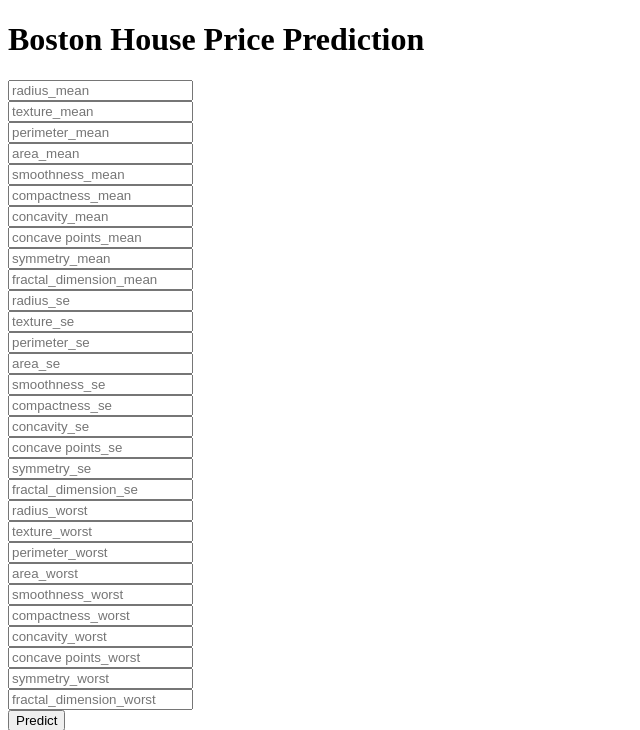
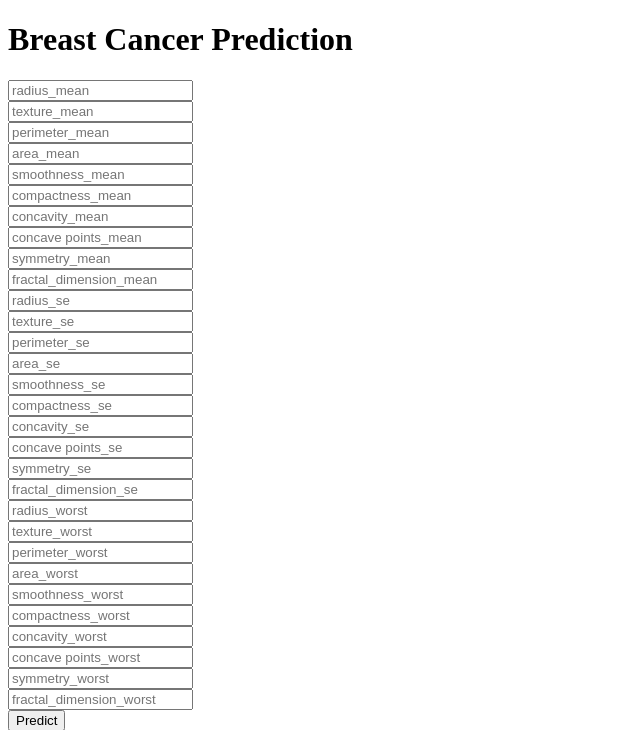
Before and after one commit to Salman0097/Breast_Cancer_Data_Analysis, a Flask app: page / in a window 1280 px wide. Shown: the top 730 px of the page, without its empty margins (0-640 px from the left). Run offline with Flask 2, Linux system fonts and the light colour scheme; parts of the project's set-up code (start-up, migrations or seed data) failed here and were passed over.

Commit message:
app update 2

```diff
--- a/requirements.txt
+++ b/requirements.txt
@@ -1,7 +1,7 @@
 pandas
 numpy
+flask
 matplotlib
 sklearn
 seaborn
-flask
 gunicorn
--- a/templates/home.html
+++ b/templates/home.html
@@ -14,7 +14,7 @@
 
 <body>
  <div class="login">
-	<h1>Boston House Price Prediction</h1>
+	<h1>Breast Cancer Prediction</h1>
 
      <!-- Main Input For Receiving Query to our ML -->
     <form action="{{ url_for('predict')}}"method="post">
```
